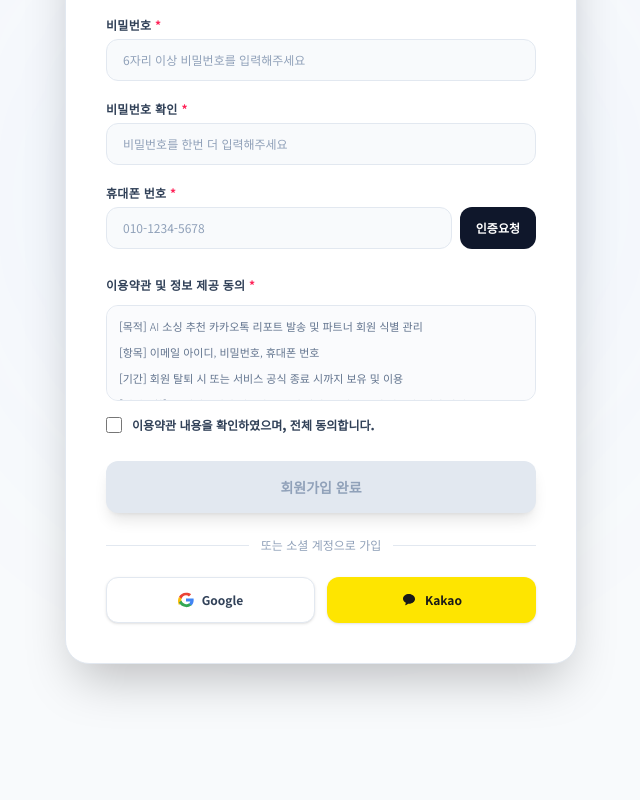
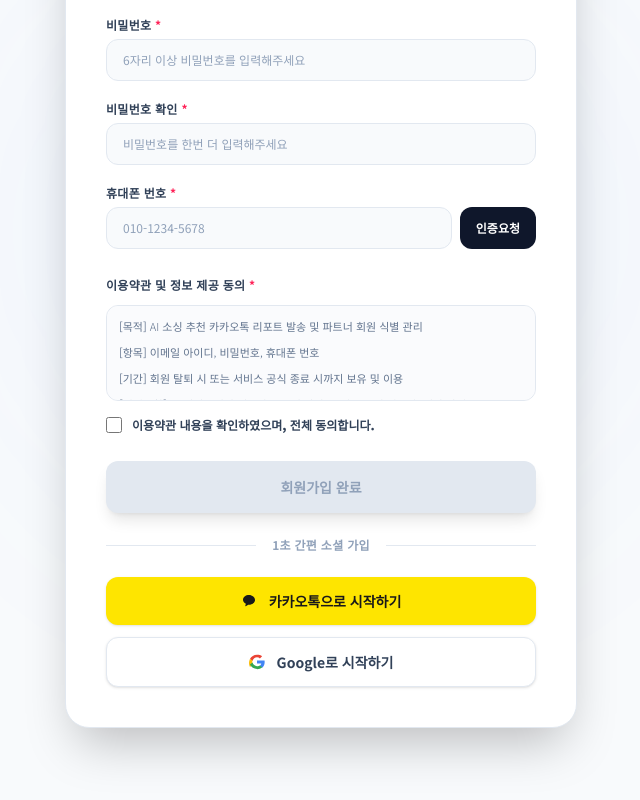
Before and after one commit to rlfqha123-ops/forseller-mvp, a Next.js app: page /signup in a window 1280 px wide. Shown: the part 411-1211 px from the top of the page, without its empty margins (319-959 px from the left). Before the commit the page ends 1155 px from the top, so only its background shows below. Built offline with nearby package versions, Linux system fonts and the light colour scheme; no server answers.

Commit message:
feat: 카카오 및 구글 소셜 로그인 연동 고도화 및 리다이렉트 가이드 추가

```diff
--- a/app/login/page.js
+++ b/app/login/page.js
@@ -268,17 +268,29 @@
             <div className="w-full border-t border-slate-200"></div>
           </div>
           <div className="relative flex justify-center text-xs">
-            <span className="bg-white px-3 text-slate-400 font-medium">또는 소셜 계정으로 로그인</span>
+            <span className="bg-white px-4 text-slate-400 font-bold tracking-wide">1초 간편 소셜 로그인</span>
           </div>
         </div>
 
-        {/* 소셜 로그인 버튼 그리드 */}
-        <div className="grid grid-cols-2 gap-3">
+        {/* 소셜 로그인 버튼 리스트 (풀 와이드 세로 배치) */}
+        <div className="flex flex-col gap-3">
+          {/* 카카오톡 로그인 버튼 */}
+          <button
+            type="button"
+            onClick={() => handleSocialLogin("kakao")}
+            className="w-full flex items-center justify-center gap-3 bg-[#FEE500] hover:bg-[#FEE500]/95 text-[#191919] text-xs md:text-sm font-black py-3.5 px-4 rounded-xl transition-all duration-200 shadow-sm hover:shadow-md cursor-pointer transform hover:-translate-y-0.5 active:translate-y-0"
+          >
+            <svg className="w-4 h-4 text-[#191919]" viewBox="0 0 24 24" fill="currentColor">
+              <path d="M12 3c-4.97 0-9 3.18-9 7.1 0 2.53 1.7 4.75 4.27 5.9l-.86 3.16c-.1.35.12.72.48.8.1.02.2.02.28 0l3.72-2.48c.37.05.74.08 1.13.08 4.97 0 9-3.18 9-7.1S16.97 3 12 3z" />
+            </svg>
+            카카오톡으로 시작하기
+          </button>
+
           {/* 구글 로그인 버튼 */}
           <button
             type="button"
             onClick={() => handleSocialLogin("google")}
-            className="flex items-center justify-center gap-2 bg-white border border-slate-200 hover:bg-slate-50 text-slate-700 text-xs font-bold py-3.5 px-4 rounded-xl transition-all duration-200 shadow-sm cursor-pointer"
+            className="w-full flex items-center justify-center gap-3 bg-white border border-slate-200 hover:bg-slate-50 text-slate-700 text-xs md:text-sm font-bold py-3.5 px-4 rounded-xl transition-all duration-200 shadow-sm hover:shadow-md cursor-pointer transform hover:-translate-y-0.5 active:translate-y-0"
           >
             <svg className="w-4 h-4" viewBox="0 0 24 24">
               <path
@@ -298,19 +310,7 @@
                 d="M12 22.96c3.24 0 5.97-1.07 7.96-2.91l-3.65-2.83c-1.01.68-2.31 1.09-4.31 1.09-3.13 0-5.84-2.56-6.76-5.46l-3.85 3c1.98 3.85 5.96 6.5 10.61 6.5z"
               />
             </svg>
-            Google
-          </button>
-
-          {/* 카카오 로그인 버튼 */}
-          <button
-            type="button"
-            onClick={() => handleSocialLogin("kakao")}
-            className="flex items-center justify-center gap-2 bg-[#FEE500] hover:bg-[#FEE500]/90 text-[#191919] text-xs font-bold py-3.5 px-4 rounded-xl transition-all duration-200 shadow-sm cursor-pointer"
-          >
-            <svg className="w-4 h-4" viewBox="0 0 24 24" fill="currentColor">
-              <path d="M12 3c-4.97 0-9 3.18-9 7.1 0 2.53 1.7 4.75 4.27 5.9l-.86 3.16c-.1.35.12.72.48.8.1.02.2.02.28 0l3.72-2.48c.37.05.74.08 1.13.08 4.97 0 9-3.18 9-7.1S16.97 3 12 3z" />
-            </svg>
-            Kakao
+            Google로 시작하기
           </button>
         </div>
 
--- a/components/SignUpForm.js
+++ b/components/SignUpForm.js
@@ -349,17 +349,29 @@
           <div className="w-full border-t border-slate-200"></div>
         </div>
         <div className="relative flex justify-center text-xs">
-          <span className="bg-white px-3 text-slate-400 font-medium">또는 소셜 계정으로 가입</span>
+          <span className="bg-white px-4 text-slate-400 font-bold tracking-wide">1초 간편 소셜 가입</span>
         </div>
       </div>
 
-      {/* 소셜 로그인 버튼 그리드 */}
-      <div className="grid grid-cols-2 gap-3">
+      {/* 소셜 가입 버튼 리스트 (풀 와이드 세로 배치) */}
+      <div className="flex flex-col gap-3">
+        {/* 카카오 가입 버튼 */}
+        <button
+          type="button"
+          onClick={() => handleSocialSignUp("kakao")}
+          className="w-full flex items-center justify-center gap-3 bg-[#FEE500] hover:bg-[#FEE500]/95 text-[#191919] text-xs md:text-sm font-black py-3.5 px-4 rounded-xl transition-all duration-200 shadow-sm hover:shadow-md cursor-pointer transform hover:-translate-y-0.5 active:translate-y-0"
+        >
+          <svg className="w-4 h-4 text-[#191919]" viewBox="0 0 24 24" fill="currentColor">
+            <path d="M12 3c-4.97 0-9 3.18-9 7.1 0 2.53 1.7 4.75 4.27 5.9l-.86 3.16c-.1.35.12.72.48.8.1.02.2.02.28 0l3.72-2.48c.37.05.74.08 1.13.08 4.97 0 9-3.18 9-7.1S16.97 3 12 3z" />
+          </svg>
+          카카오톡으로 시작하기
+        </button>
+
         {/* 구글 가입 버튼 */}
         <button
           type="button"
           onClick={() => handleSocialSignUp("google")}
-          className="flex items-center justify-center gap-2 bg-white border border-slate-200 hover:bg-slate-50 text-slate-700 text-xs font-bold py-3.5 px-4 rounded-xl transition-all duration-200 shadow-sm cursor-pointer"
+          className="w-full flex items-center justify-center gap-3 bg-white border border-slate-200 hover:bg-slate-50 text-slate-700 text-xs md:text-sm font-bold py-3.5 px-4 rounded-xl transition-all duration-200 shadow-sm hover:shadow-md cursor-pointer transform hover:-translate-y-0.5 active:translate-y-0"
         >
           <svg className="w-4 h-4" viewBox="0 0 24 24">
             <path
@@ -379,19 +391,7 @@
               d="M12 22.96c3.24 0 5.97-1.07 7.96-2.91l-3.65-2.83c-1.01.68-2.31 1.09-4.31 1.09-3.13 0-5.84-2.56-6.76-5.46l-3.85 3c1.98 3.85 5.96 6.5 10.61 6.5z"
             />
           </svg>
-          Google
-        </button>
-
-        {/* 카카오 가입 버튼 */}
-        <button
-          type="button"
-          onClick={() => handleSocialSignUp("kakao")}
-          className="flex items-center justify-center gap-2 bg-[#FEE500] hover:bg-[#FEE500]/90 text-[#191919] text-xs font-bold py-3.5 px-4 rounded-xl transition-all duration-200 shadow-sm cursor-pointer"
-        >
-          <svg className="w-4 h-4" viewBox="0 0 24 24" fill="currentColor">
-            <path d="M12 3c-4.97 0-9 3.18-9 7.1 0 2.53 1.7 4.75 4.27 5.9l-.86 3.16c-.1.35.12.72.48.8.1.02.2.02.28 0l3.72-2.48c.37.05.74.08 1.13.08 4.97 0 9-3.18 9-7.1S16.97 3 12 3z" />
-          </svg>
-          Kakao
+          Google로 시작하기
         </button>
       </div>
     </div>
```
Also changed, not shown: 도메인.txt (added), 1 other file (tests, documents, lock files or other folders).
